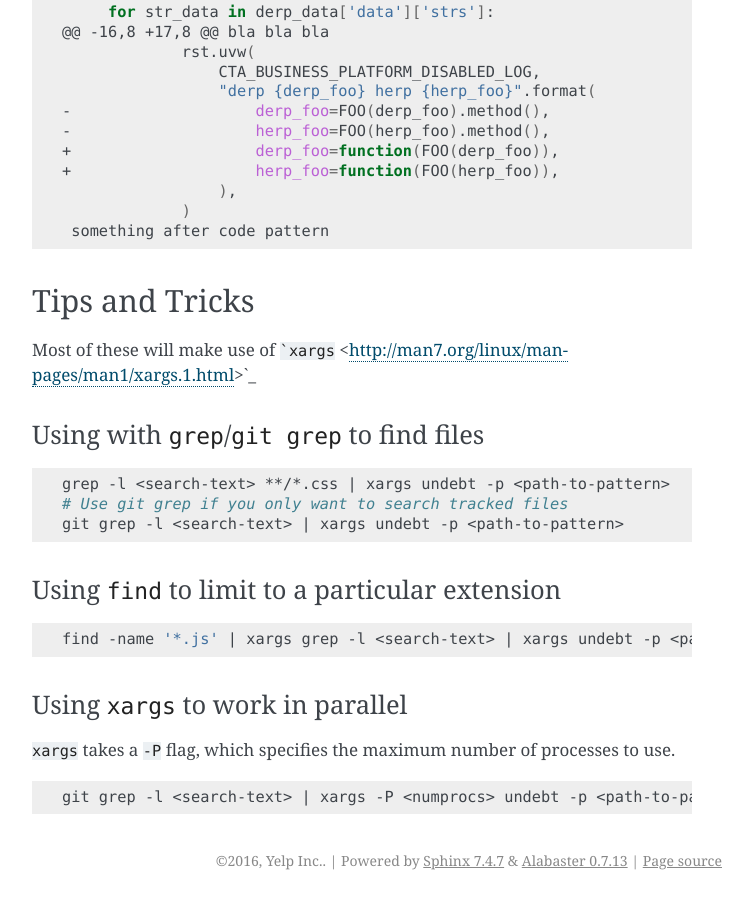
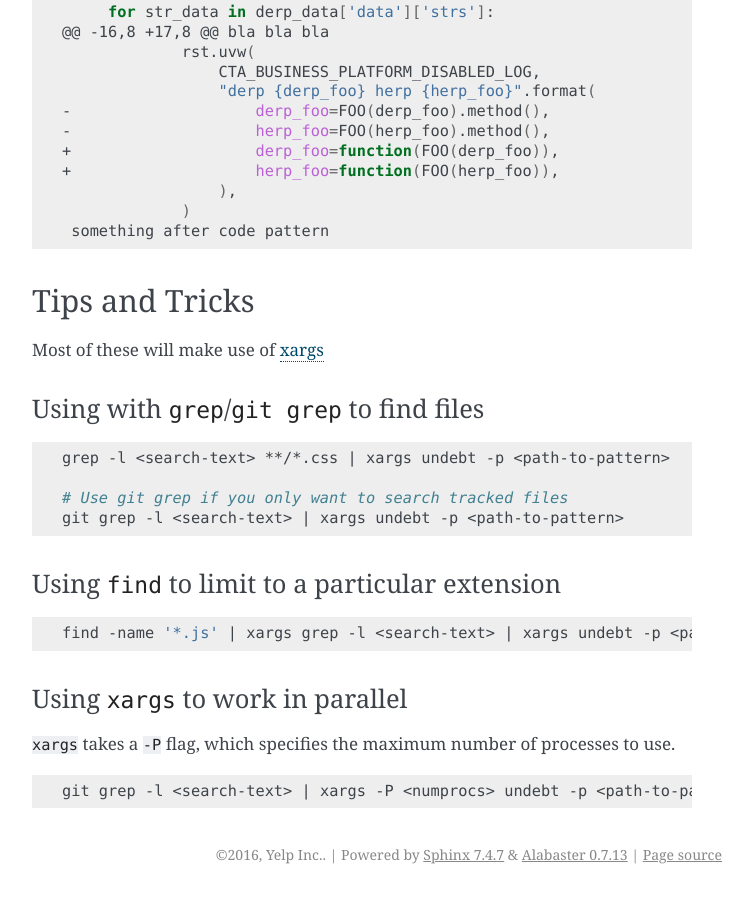
Before and after one commit to Yelp/undebt, a Sphinx documentation site: the page built from docs/source/cli.rst, in a window 1280 px wide and 900 px high, scrolled down 1376 px. Shown: the whole window, without its empty margins (388-1141 px from the left). Built offline with Sphinx 7.4.7, drawn with Linux system fonts in a browser that asks for light colours; some of the changed lines change nothing that is shown.

Commit message:
Update cli.rst

````diff
--- a/docs/source/cli.rst
+++ b/docs/source/cli.rst
@@ -84,8 +84,9 @@ Try it out
 Tips and Tricks
 ---------------
 
-Most of these will make use of
-```xargs`` <http://man7.org/linux/man-pages/man1/xargs.1.html>`_
+Most of these will make use of xargs_
+
+.. _xargs: http://man7.org/linux/man-pages/man1/xargs.1.html
 
 Using with ``grep``/``git grep`` to find files
 ^^^^^^^^^^^^^^^^^^^^^^^^^^^^^^^^^^^^^^^^^^^^^^
@@ -93,6 +94,7 @@ Using with ``grep``/``git grep`` to find files
 .. code-block:: bash
 
     grep -l <search-text> **/*.css | xargs undebt -p <path-to-pattern>
+
     # Use git grep if you only want to search tracked files
     git grep -l <search-text> | xargs undebt -p <path-to-pattern>
 
````
